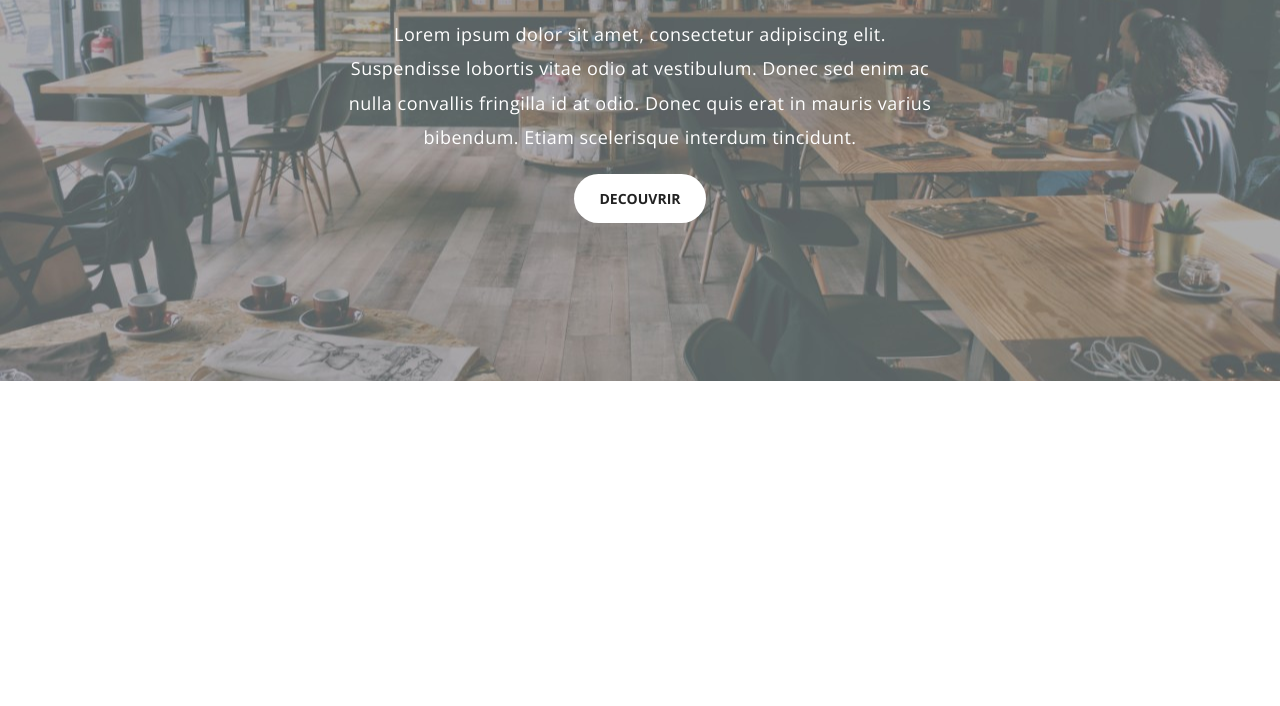
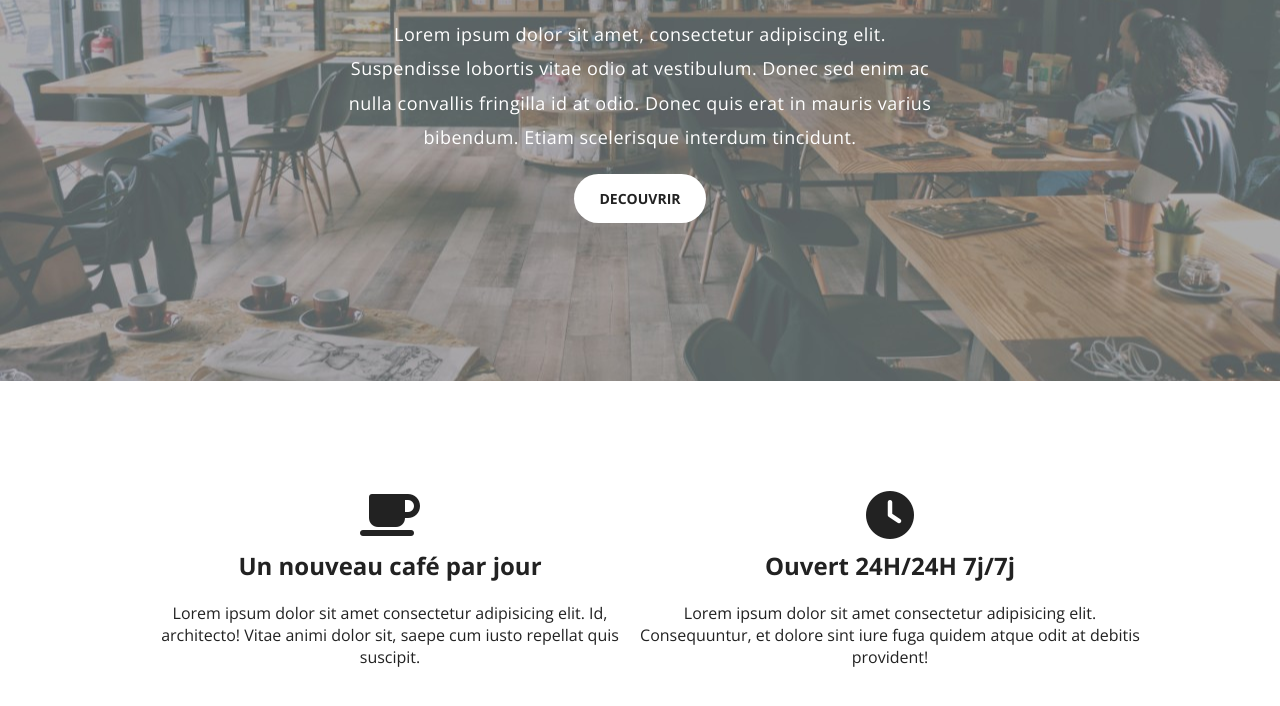
Before and after one commit to CorentinTalour/CafeFlorette, a plain HTML site: page index.html in a window 1280 px wide. Shown: the part 386-1092 px from the top of the page. Before the commit the page ends 800 px from the top, so only its background shows below. Drawn offline with nearby package versions, Linux system fonts and the light colour scheme.

Commit message:
Mise en place des détails

```diff
--- a/css/style.css
+++ b/css/style.css
@@ -10,6 +10,7 @@
 
 html, body {
     font-family: 'Open Sans', sans-serif;
+    color: #222;
 }
 
 h1, h2, h3 {
@@ -48,6 +49,12 @@
 .btn-primary:hover {
     background: #222;
     color: white;
+}
+
+.container {
+    max-width: 1000px;
+    display: block;
+    margin: auto;
 }
 
 .my-10 {
@@ -122,3 +129,16 @@
     letter-spacing: 0.5px;
     line-height: 1.9em;
 }
+
+/* features */
+
+.features {
+    overflow: auto;
+    padding: 100px 0;
+    text-align: center;
+}
+
+.feature {
+    float: left;
+    width: 50%;
+}
--- a/index.html
+++ b/index.html
@@ -6,6 +6,7 @@
     <link rel="preconnect" href="https://fonts.googleapis.com">
     <link rel="preconnect" href="https://fonts.gstatic.com" crossorigin>
     <link href="https://fonts.googleapis.com/css2?family=Open+Sans:wght@300;400;700&display=swap" rel="stylesheet">
+    <script src="https://kit.fontawesome.com/6cbdf9f8f4.js" crossorigin="anonymous"></script>
     <title>Cafe florette | Acceuil</title>
 </head>
 <body>
@@ -33,5 +34,27 @@
             <a href="where.html" class="btn btn-primary my-10"> DECOUVRIR</a>
         </div>
     </section>
+    <section class="features">
+        <div class="container">
+            <div class="feature">
+                <i class="fa-solid fa-mug-saucer fa-3x my-10"></i>
+                <h2>Un nouveau café par jour</h2>
+                <p>
+                    Lorem ipsum dolor sit amet consectetur adipisicing elit. Id,
+                    architecto! Vitae animi dolor sit, saepe cum iusto repellat quis
+                    suscipit.
+                </p>
+            </div>
+            <div class="feature">
+                <i class="fa-solid fa-clock fa-3x my-10"></i>
+                <h2>Ouvert 24H/24H 7j/7j</h2>
+                <p>
+                    Lorem ipsum dolor sit amet consectetur adipisicing elit.
+                    Consequuntur, et dolore sint iure fuga quidem atque odit at debitis
+                    provident!
+                </p>
+            </div>
+        </div>
+    </section>
 </body>
 </html>
```
